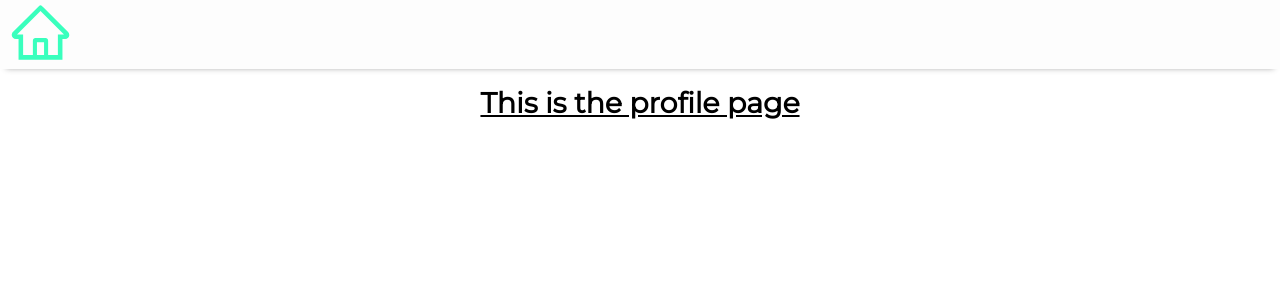
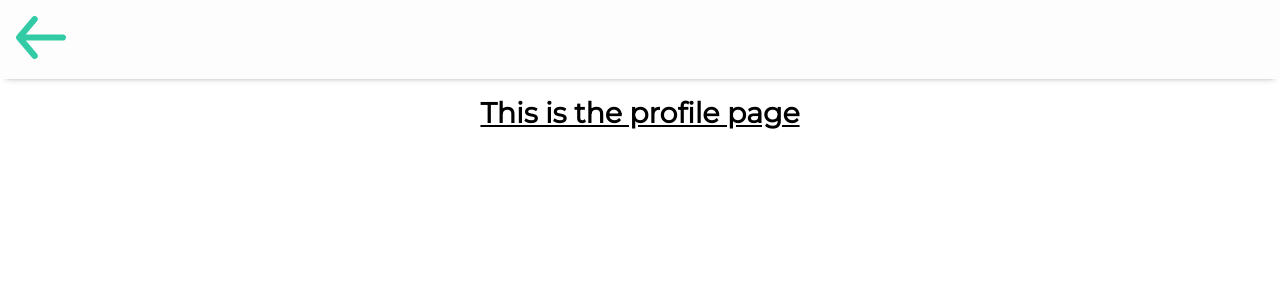
Before and after one commit to FAC-CDT/resource-centre, a React (Create React App) app: page /profile in a window 1280 px wide. Shown: the top 300 px of the page. Built offline with nearby package versions, Linux system fonts and the light colour scheme.

Commit message:
Change home button to back button

```diff
--- a/src/components/navbar/Navbar.css
+++ b/src/components/navbar/Navbar.css
@@ -10,5 +10,5 @@
 }
 
 .home {
-  padding-left: 0.5rem;
+  padding: 1rem;
 }
--- a/src/components/navbar/Navbar.js
+++ b/src/components/navbar/Navbar.js
@@ -1,17 +1,17 @@
 import React from 'react';
 import { Link } from 'react-router-dom';
-import {ReactComponent as HomeSvg} from './icons/home.svg';
+import {ReactComponent as Back} from './icons/back.svg';
 import './Navbar.css';
 
 const Navbar = ({ location }) => {
 	const userType = location.search.split('=')[1];
 		if (userType === 'staff') {
 			return (
-<Link to='/landing?menu=staff'><HomeSvg className="home"/></Link>
+<Link to='/landing?menu=staff'><Back className="home"/></Link>
 			)
 		} else if (userType === 'participant'){
 			return (
-				<Link to='/landing?menu=participant'><HomeSvg className="home"/></Link>
+				<Link to='/landing?menu=participant'><Back className="home"/></Link>
 
 			)
 		} else return (
--- a/src/components/navbar/PartNavbar.js
+++ b/src/components/navbar/PartNavbar.js
@@ -1,13 +1,13 @@
 import React from 'react';
 import { Link } from 'react-router-dom';
-import {ReactComponent as HomeSvg} from './icons/home.svg';
+import {ReactComponent as Back} from './icons/back.svg';
 import './Navbar.css';
 
 const Navbar = () => {
 	return (
 		<>
 		<section className="navbar">
-		<Link to='/landing?menu=participant'><HomeSvg className="home"/></Link>
+		<Link to='/landing?menu=participant'><Back className="home"/></Link>
 		</section>
 		</>
 	)
--- a/src/components/navbar/StaffNavbar.js
+++ b/src/components/navbar/StaffNavbar.js
@@ -1,13 +1,13 @@
 import React from 'react';
 import { Link } from 'react-router-dom';
-import {ReactComponent as HomeSvg} from './icons/home.svg';
+import {ReactComponent as Back} from './icons/back.svg';
 import './Navbar.css';
 
 const StaffNavbar = () => {
 	return (
 		<>
 		<section className="navbar">
-		<Link to='/landing?menu=staff'><HomeSvg className="home"/></Link>
+		<Link to='/landing?menu=staff'><Back className="home"/></Link>
 		</section>
 		</>
 	)
```
Also changed, not shown: src/components/navbar/icons/back.svg (added).
